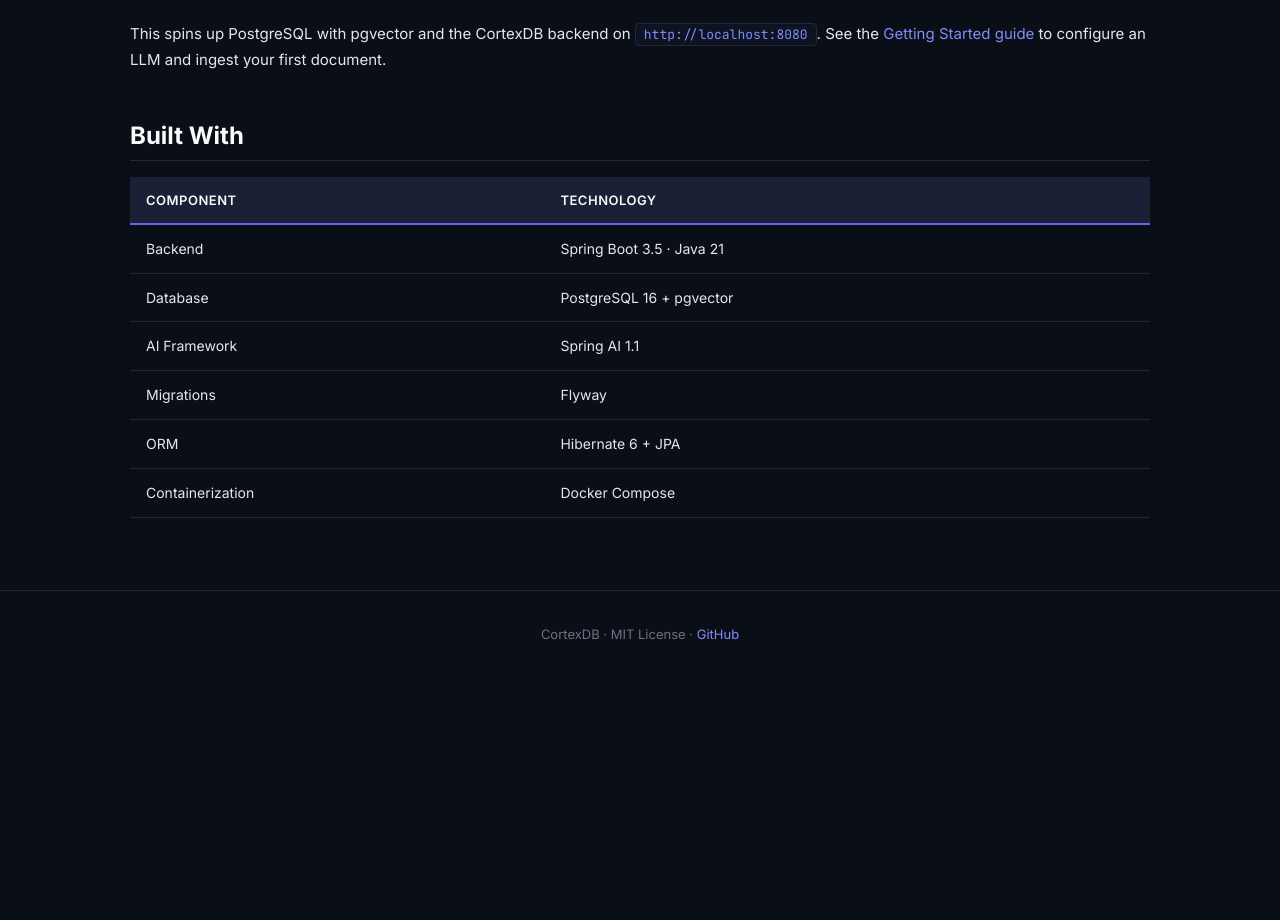
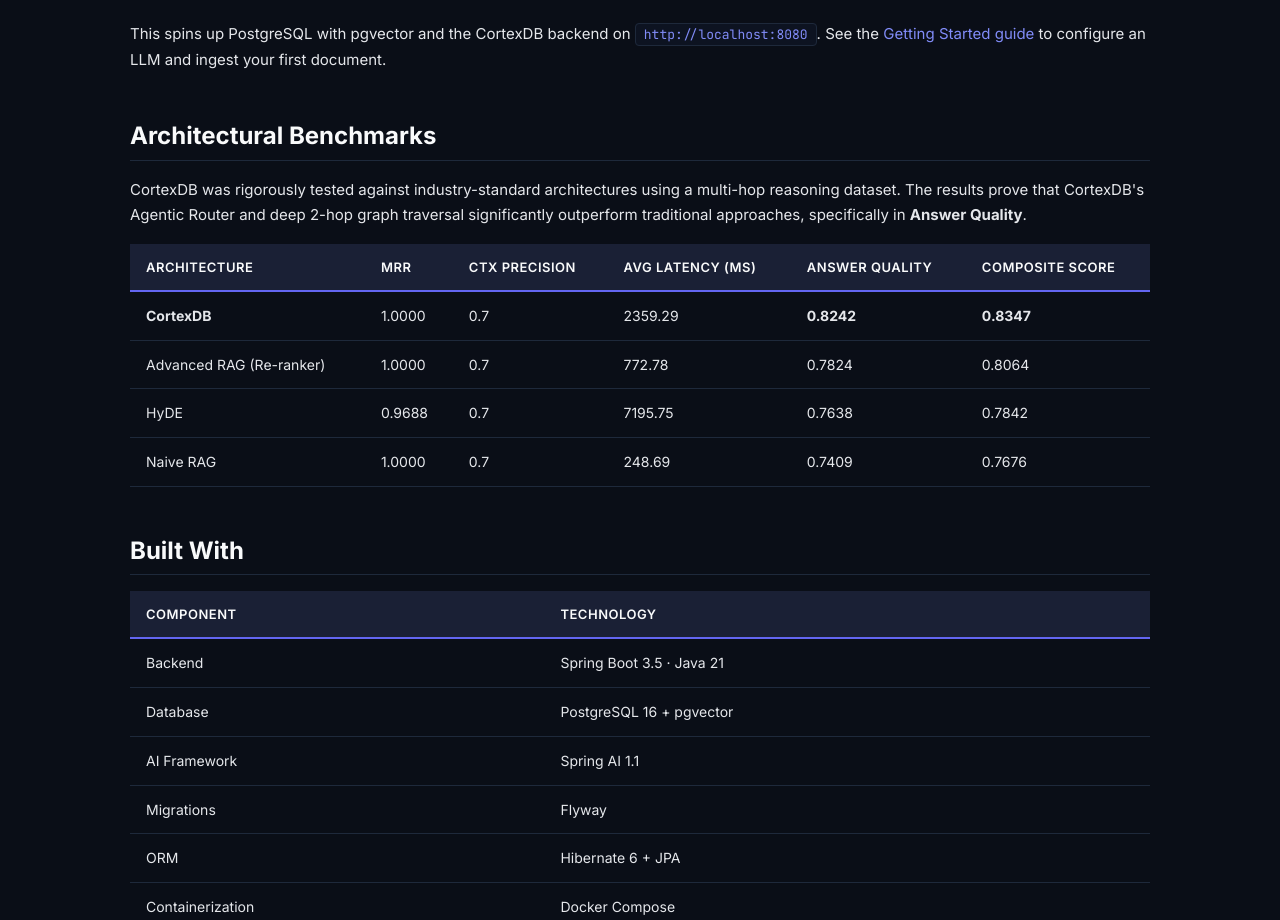
Before and after one commit to harshit-sandilya/CortexDB, a plain HTML site: page docs/index.html in a window 1280 px wide. Shown: the part 1293-2213 px from the top of the page. Before the commit the page ends 1970 px from the top, so only its background shows below. Drawn offline with Linux system fonts and the light colour scheme.

```diff
--- a/docs/index.html
+++ b/docs/index.html
@@ -38,7 +38,8 @@
         <h1>CortexDB</h1>
         <p class="subtitle">
           A RAG-powered memory database with built-in knowledge graphs.
-          Ingest structured documents and conversational prompts with dual pipelines, auto-extract entities &amp; relationships, and query
+          Ingest structured documents and conversational prompts with dual pipelines, auto-extract entities &amp;
+          relationships, and query
           with vector + graph search — powered by any LLM.
         </p>
         <a href="getting-started.html" class="hero-cta">Get Started →</a>
@@ -62,7 +63,8 @@
         <div class="card">
           <div class="card-icon" style="background: rgba(52, 211, 153, 0.15); color: var(--accent-green);">⚡</div>
           <div class="card-title">Dual Pipelines</div>
-          <div class="card-desc">SimpleMem for online conversational prompt synthesis, and PageIndexing for hierarchical document processing.</div>
+          <div class="card-desc">SimpleMem for online conversational prompt synthesis, and PageIndexing for hierarchical
+            document processing.</div>
         </div>
         <div class="card">
           <div class="card-icon" style="background: rgba(251, 191, 36, 0.15); color: var(--accent-amber);">🤖</div>
@@ -94,6 +96,57 @@
         <a href="getting-started.html">Getting Started guide</a> to configure an LLM and ingest your first document.
       </p>
 
+      <!-- Benchmarks -->
+      <h2>Architectural Benchmarks</h2>
+      <p>CortexDB was rigorously tested against industry-standard architectures using a multi-hop reasoning dataset. The
+        results prove that CortexDB's Agentic Router and deep 2-hop graph traversal significantly outperform traditional
+        approaches, specifically in <strong>Answer Quality</strong>.</p>
+      <table>
+        <thead>
+          <tr>
+            <th>Architecture</th>
+            <th>MRR</th>
+            <th>Ctx Precision</th>
+            <th>Avg Latency (ms)</th>
+            <th>Answer Quality</th>
+            <th>Composite Score</th>
+          </tr>
+        </thead>
+        <tbody>
+          <tr>
+            <td><strong>CortexDB</strong></td>
+            <td>1.0000</td>
+            <td>0.7</td>
+            <td>2359.29</td>
+            <td><strong>0.8242</strong></td>
+            <td><strong>0.8347</strong></td>
+          </tr>
+          <tr>
+            <td>Advanced RAG (Re-ranker)</td>
+            <td>1.0000</td>
+            <td>0.7</td>
+            <td>772.78</td>
+            <td>0.7824</td>
+            <td>0.8064</td>
+          </tr>
+          <tr>
+            <td>HyDE</td>
+            <td>0.9688</td>
+            <td>0.7</td>
+            <td>7195.75</td>
+            <td>0.7638</td>
+            <td>0.7842</td>
+          </tr>
+          <tr>
+            <td>Naive RAG</td>
+            <td>1.0000</td>
+            <td>0.7</td>
+            <td>248.69</td>
+            <td>0.7409</td>
+            <td>0.7676</td>
+          </tr>
+        </tbody>
+      </table>
       <!-- Tech Stack -->
       <h2>Built With</h2>
       <table>
```
Also changed, not shown: docs/getting-started.html (+5 -0 lines), README.md.
